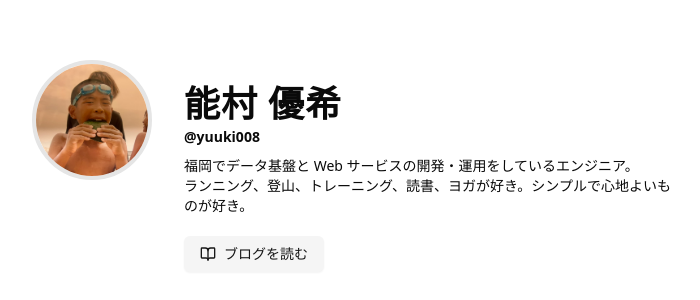
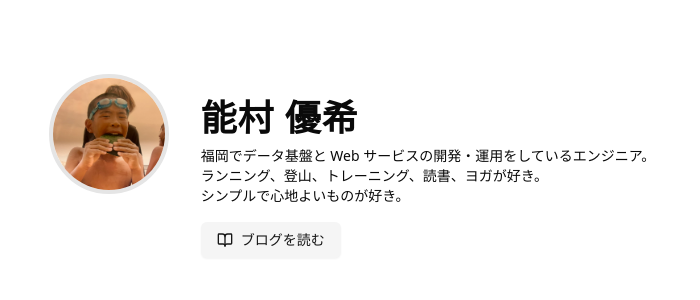
Before and after one commit to yuuki008/me, a Next.js app: page / in a window 1280 px wide. Shown: the part 222-522 px from the top of the page, without its empty margins (288-988 px from the left). Built offline with nearby package versions, Linux system fonts and the light colour scheme.

Commit message:
Update hobbies section to include links for different activities in Page component

```diff
--- a/src/app/page.tsx
+++ b/src/app/page.tsx
@@ -17,19 +17,18 @@ export default function Page() {
         />
         <div className="sm:py-6">
           <div className="text-4xl font-bold tracking-wide">能村 優希</div>
-          <a
-            href="https://github.com/yuuki008"
-            className="text-sm font-semibold"
-          >
-            @yuuki008
-          </a>
 
-          <div className="mt-2 text-sm">
+          <div className="mt-2 mb-4 text-sm">
             福岡でデータ基盤と Web サービスの開発・運用をしているエンジニア。
             <br />
-            ランニング、登山、トレーニング、読書、ヨガが好き。シンプルで心地よいものが好き。
+            <Link href="/blog?tag=ランニング">ランニング</Link>、
+            <Link href="/blog?tag=登山">登山</Link>、
+            <Link href="/blog?tag=トレーニング">トレーニング</Link>、
+            <Link href="/blog?tag=読書">読書</Link>、
+            <Link href="/blog?tag=ヨガ">ヨガ</Link>
+            が好き。
             <br />
-            <br />
+            シンプルで心地よいものが好き。
           </div>
           <Button asChild variant="secondary">
             <Link href="/blog">
```
